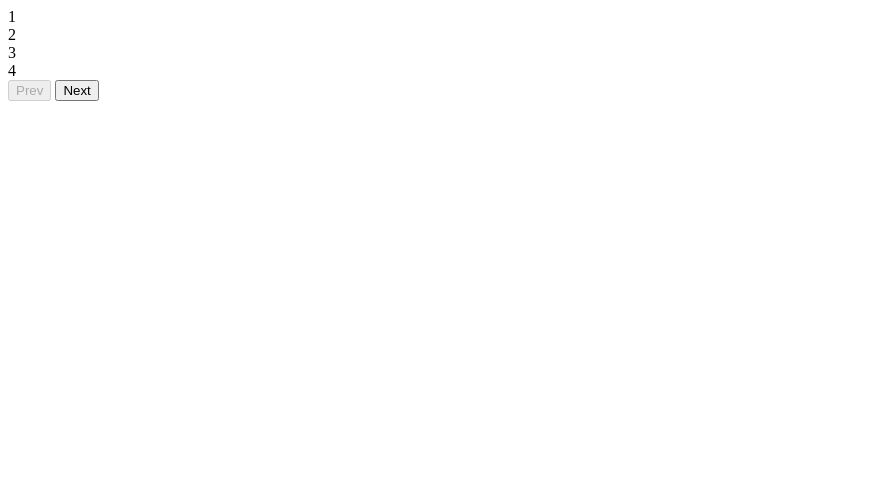
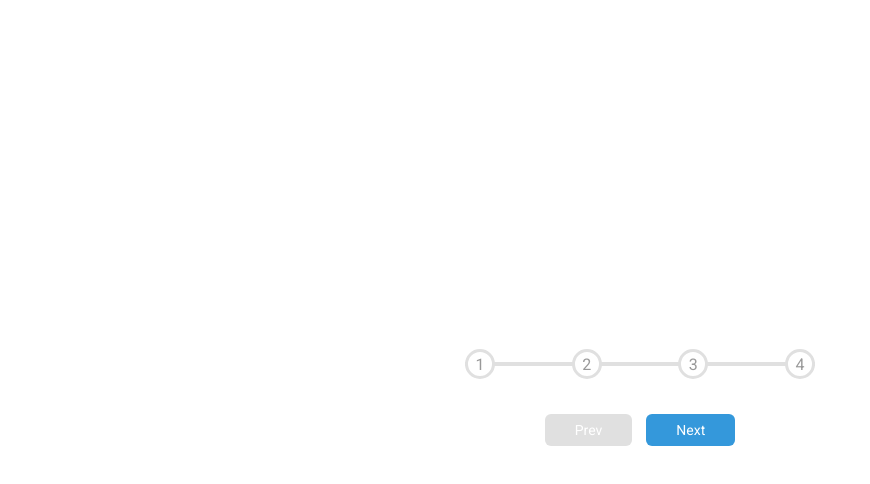
Before and after one commit to mauea22/Progress-steps, a plain HTML site: page index.html in a window 1280 px wide. Shown: the whole page, without its empty margins (0-870 px from the left). Drawn offline with Linux system fonts and the light colour scheme.

Commit message:
Style css

```diff
--- a/index.html
+++ b/index.html
@@ -5,11 +5,12 @@
     <meta http-equiv="X-UA-Compatible" content="IE=edge">
     <meta name="viewport" content="width=device-width, initial-scale=1.0">
     <title>Progress steps</title>
+    <link rel="stylesheet" href="style.css">
 </head>
 <body>
     <div class="container">
         <div class="progress-container">
-            <div class="progreee" id="progress"></div>
+            <div class="progress" id="progress"></div>
             <div class="circle">1</div>
             <div class="circle">2</div>
             <div class="circle">3</div>
--- a/style.css
+++ b/style.css
@@ -0,0 +1,147 @@
+@import url('https://fonts.googleapis.com/css2?family=Roboto:wght@400;700&display=swap');
+
+/*** Custom ****/
+:root{
+    --color-border-fill: #3498db;
+    --color-border-empty: #e0e0e0;
+}
+
+
+/**** Estilos Globales ****/
+*{
+    box-sizing: border-box;
+}
+
+
+/**** Generales ****/
+body{
+    font-family: 'Roboto', sans-serif;
+    display: flex;
+    flex-direction: column;
+    align-items: center;
+    justify-content: center;
+    height: 100vh;
+    overflow: hidden;
+    margin: 0;
+}
+
+
+
+.container{
+    text-align: center;
+}
+
+.progress-container {
+    display: flex;
+    justify-content: space-between;
+    position: relative;
+    margin-bottom: 30px;
+    max-width: 100%;
+    width: 350px;
+}
+
+.progress-container::before{
+    content: '';
+    background-color: var(--color-border-empty);
+    position: absolute;
+    top: 50%;
+    left: 0;
+    transform: translateY(-50%);
+    height: 4px;
+    width: 100%;
+    z-index: -1;
+    -webkit-transform: translateY(-50%);
+    -moz-transform: translateY(-50%);
+    -ms-transform: translateY(-50%);
+    -o-transform: translateY(-50%);
+}
+
+.progress {
+    background-color: var(--color-border-fill);
+    position: absolute;
+    top: 50%;
+    left: 0;
+    transform: translateY(-50%);
+    height: 4px;
+    width: 0%;
+    z-index: -1;
+    transition: 0.4s ease;
+    -webkit-transform: translateY(-50%);
+    -moz-transform: translateY(-50%);
+    -ms-transform: translateY(-50%);
+    -o-transform: translateY(-50%);
+    -webkit-transition: 0.4s ease;
+    -moz-transition: 0.4s ease;
+    -ms-transition: 0.4s ease;
+    -o-transition: 0.4s ease;
+}
+
+/** Números **/
+.circle {
+    background-color: white;
+    color: #999;
+    border-radius: 50%;
+    height: 30px;
+    width: 30px;
+    display: flex;
+    align-items: center;
+    justify-content: center;
+    border: 3px solid var(--color-border-empty);
+    transition: .4s ease;
+    -webkit-border-radius: 50%;
+    -moz-border-radius: 50%;
+    -ms-border-radius: 50%;
+    -o-border-radius: 50%;
+    -webkit-transition: .4s ease;
+    -moz-transition: .4s ease;
+    -ms-transition: .4s ease;
+    -o-transition: .4s ease;
+}
+
+.circle.active {
+    border-color: var(--color-border-fill);
+}
+/** End Números **/
+
+
+/** Botón **/
+.btn {
+    background-color: var(--color-border-fill);
+    color: #fff;
+    border: 0;
+    border-radius: 6px;
+    cursor: pointer;
+    font-family: inherit;
+    padding: 8px 30px;
+    margin: 5px;
+    font-size: 14px;
+    -webkit-border-radius: 6px;
+    -moz-border-radius: 6px;
+    -ms-border-radius: 6px;
+    -o-border-radius: 6px;
+}
+
+/* cuando se hace click  */
+.btn:active {
+    transform: scale(.97);
+    -webkit-transform: scale(.97);
+    -moz-transform: scale(.97);
+    -ms-transform: scale(.97);
+    -o-transform: scale(.97);
+}
+
+.btn:focus {
+    outline: 0;
+}
+
+/* cuando esta en la posición 1 queda con estilo deshabilitado  */
+.btn:disabled {
+    background-color: var(--color-border-empty);
+    cursor: not-allowed;
+    transform: none;
+    -webkit-transform: none;
+    -moz-transform: none;
+    -ms-transform: none;
+    -o-transform: none;
+}
+/** End Botón **/
```
